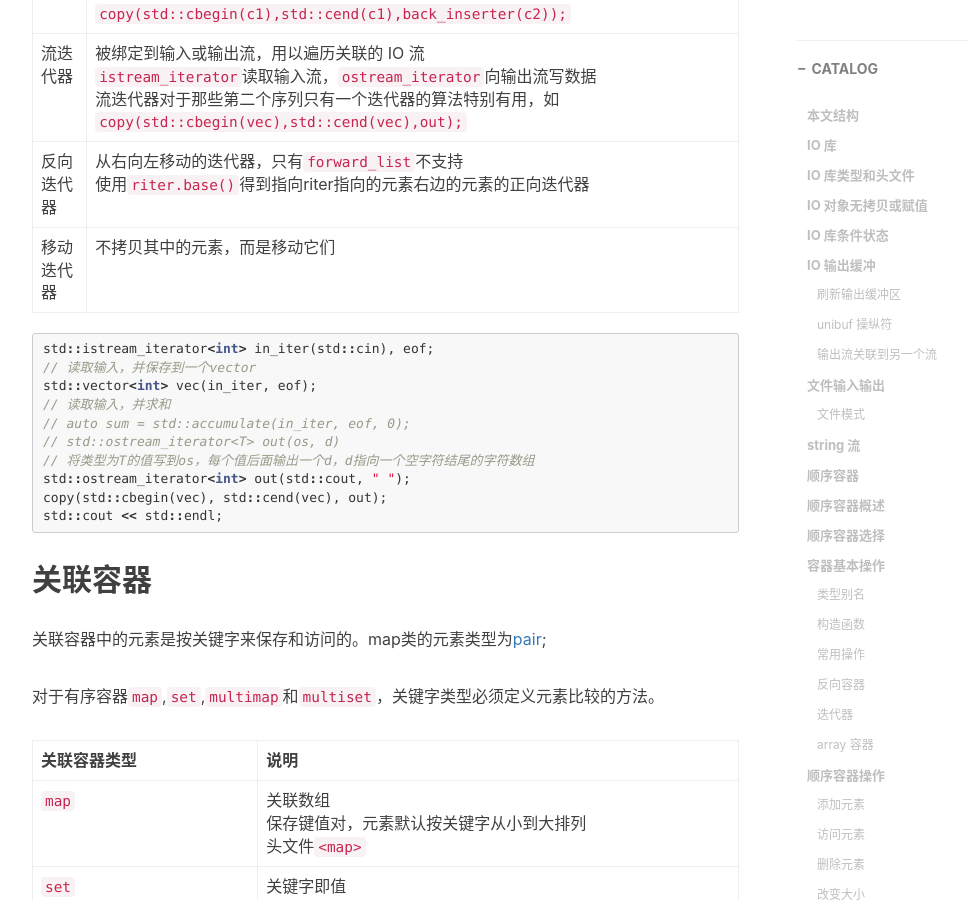
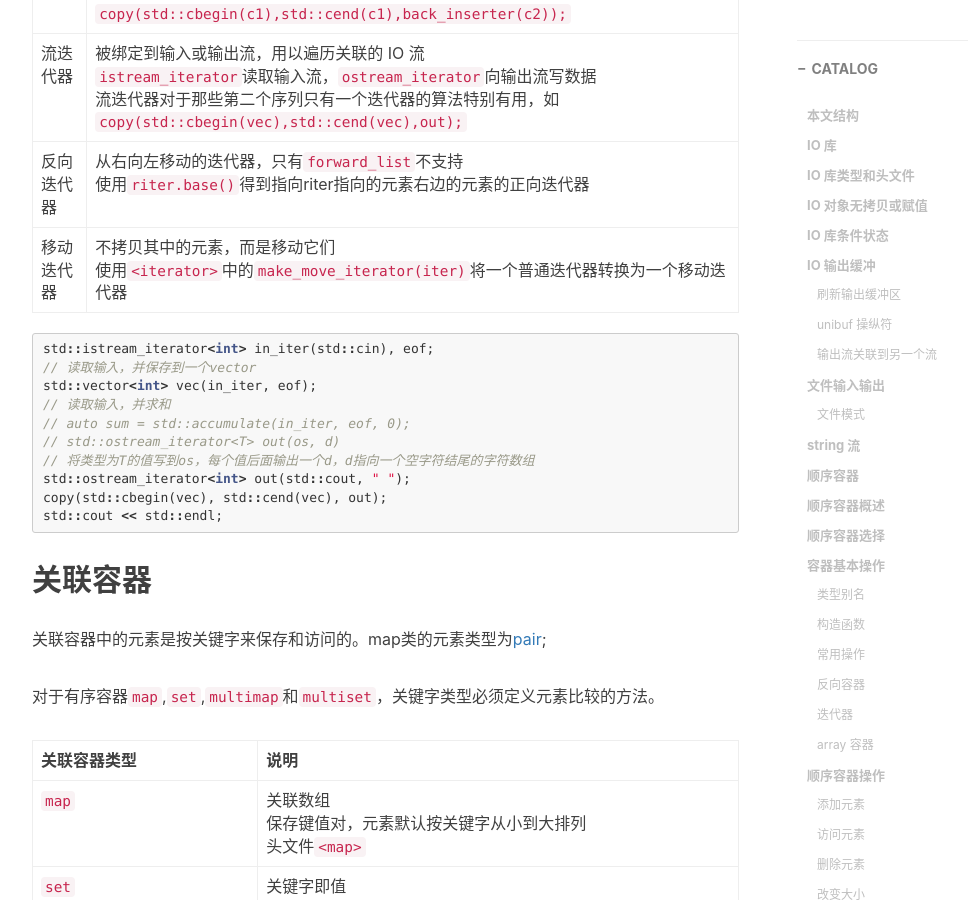
Before and after one commit to Chorior/Chorior.github.io, a Jekyll site: the page built from _posts/2017-03-08-C++ 释疑（二）.md, in a window 1280 px wide and 900 px high, scrolled down 27887 px. Shown: the whole window, without its empty margins (233-1201 px from the left). Built offline with Jekyll 4.4.1, drawn with Linux system fonts in a browser that asks for light colours; nearby versions of some CDN libraries; comment, search, counter and statistics services are not loaded.

Commit message:
C++ 释疑（二）

````diff
--- a/_posts/2017-03-08-C++ 释疑（二）.md
+++ b/_posts/2017-03-08-C++ 释疑（二）.md
@@ -770,7 +770,7 @@ void print(const int *begin, const int *end)
 插入迭代器 | 被绑定到一个容器，用以向容器插入元素<br>当通过一个插入迭代器进行赋值时，该迭代器调用容器操作在指定位置插入一个元素<br> `it=back_inserter(c);*it=val;`对应`c.push_back(val);` <br> `it=front_inserter(c);*it=val;`对应`c.push_front(val);` <br> `it=inserter(c,iter);*it=val;`对应`it=c.insert(iter,val);++it;` <br>插入迭代器对于那些第二个序列只有一个迭代器的算法特别有用，如`copy(std::cbegin(c1),std::cend(c1),back_inserter(c2));`
 流迭代器 | 被绑定到输入或输出流，用以遍历关联的 IO 流<br> `istream_iterator`读取输入流，`ostream_iterator`向输出流写数据<br>流迭代器对于那些第二个序列只有一个迭代器的算法特别有用，如`copy(std::cbegin(vec),std::cend(vec),out);`
 反向迭代器 | 从右向左移动的迭代器，只有`forward_list`不支持<br>使用`riter.base()`得到指向riter指向的元素右边的元素的正向迭代器
-移动迭代器 | 不拷贝其中的元素，而是移动它们
+移动迭代器 | 不拷贝其中的元素，而是移动它们<br>使用`<iterator>`中的`make_move_iterator(iter)`将一个普通迭代器转换为一个移动迭代器
 
 ```c++
 std::istream_iterator<int> in_iter(std::cin), eof;
````
